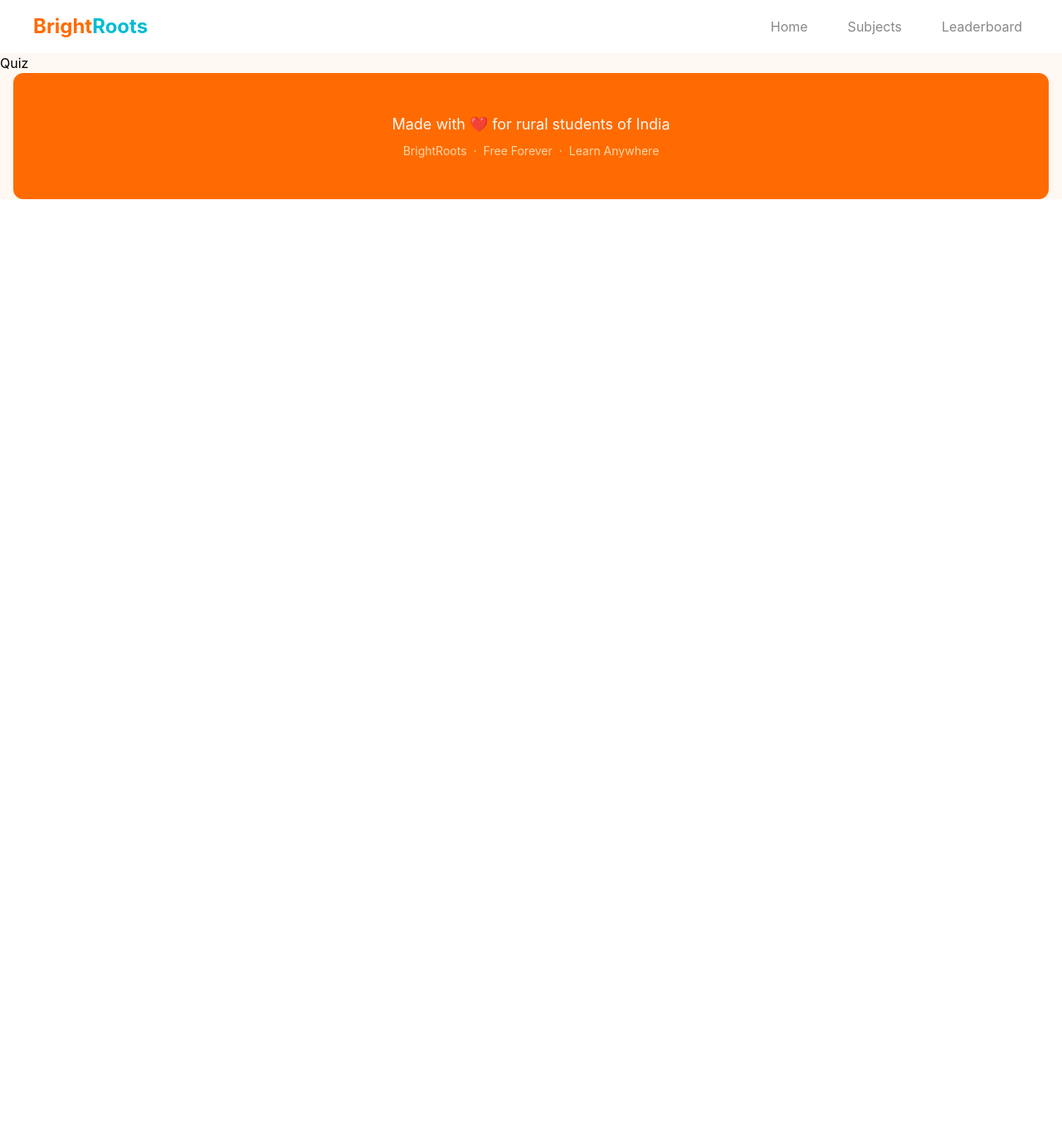
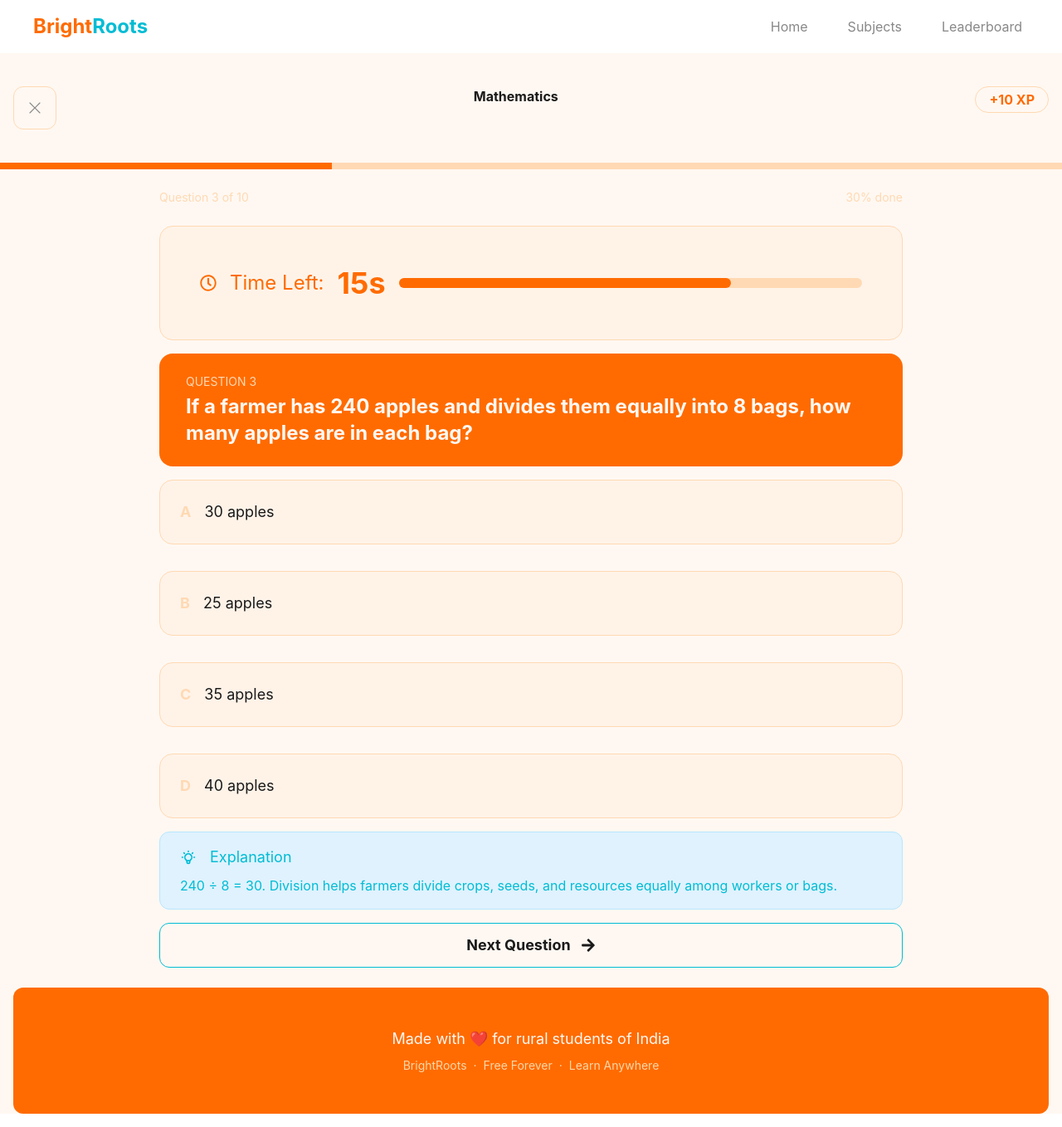
Before and after one commit to sadiksaifi9958/brightroots, a React (Vite) app: page /quiz in a window 1280 px wide. Shown: the whole page at 83% size. Before the commit the page ends 800 px from the top, so only its background shows below. Built offline with nearby package versions, Linux system fonts and the light colour scheme.

Commit message:
add Quiz Component

```diff
--- a/package.json
+++ b/package.json
@@ -13,6 +13,7 @@
     "framer-motion": "^12.40.0",
     "react": "^19.2.6",
     "react-dom": "^19.2.6",
+    "react-icons": "^5.6.0",
     "react-router-dom": "^7.17.0"
   },
   "devDependencies": {
--- a/src/data/subjects.js
+++ b/src/data/subjects.js
@@ -5,6 +5,7 @@ const subjects = [
     difficulty: "Hard",
     xp: "60 XP earned",
     progress: "60%",
+    slug: "mathematics",
   },
   {
     name: "Environmental Science",
@@ -12,6 +13,7 @@ const subjects = [
     difficulty: "Medium",
     xp: "Not started",
     progress: 0,
+    slug: "environmental science",
   },
   {
     name: "General Knowledge",
@@ -19,6 +21,7 @@ const subjects = [
     difficulty: "Medium",
     xp: "100 XP earned",
     progress: "100%",
+    slug: "general knowledge",
   },
   {
     name: "Digital Literacy",
@@ -26,6 +29,7 @@ const subjects = [
     difficulty: "Easy",
     xp: "Not started",
     progress: 0,
+    slug: "digital literacy",
   },
 ];
 
--- a/src/layout/Layout.jsx
+++ b/src/layout/Layout.jsx
@@ -4,7 +4,7 @@ import { Outlet } from "react-router-dom";
 
 function Layout() {
   return (
-    <div className="bg-[#FFF8F2]">
+    <div className="bg-[#FFF8F2] w-full">
       <Navbar />
       <Outlet />
       <Footer />
--- a/src/pages/Quiz.jsx
+++ b/src/pages/Quiz.jsx
@@ -1,5 +1,87 @@
+// import { useParams } from "react-router-dom";
+import { RxCross1 } from "react-icons/rx";
+import { FaRegClock } from "react-icons/fa";
+import { HiOutlineLightBulb } from "react-icons/hi";
+import { FaArrowRight } from "react-icons/fa";
+
 function Quiz() {
-  return <div>Quiz</div>;
+  // const { subjects } = useParams();
+  const options = [
+    { span: "A", content: "30 apples" },
+    { span: "B", content: "25 apples" },
+    { span: "C", content: "35 apples" },
+    { span: "D", content: "40 apples" },
+  ];
+  return (
+    <div className="w-full">
+      <div className="w-full py-10 flex justify-between px-4">
+        <button className="p-4 text-[#888888] text-lg border border-[#FFD9B3] rounded-xl hover:not-only:bg-white w-fit cursor-pointer active:scale-95 transition-all duration-200">
+          <RxCross1 />
+        </button>
+        <div className="text-[#1A1A1A] font-bold">Mathematics</div>
+        <div className="px-4 h-8 flex items-center font-bold text-[#FF6B00] border border-[#FFD9B3] rounded-full text-center">
+          +10 XP
+        </div>
+      </div>
+      <div className="flex flex-col gap-8">
+        <div className="w-full bg-[#FFD9B3] h-2">
+          <div className="bg-[#FF6B00] w-100 h-2"></div>
+        </div>
+      </div>
+      <div className="w-full flex flex-col items-center">
+        <div className="flex justify-between items-center py-6 w-70/100">
+          <div className="text-[#FFD9B3] text-sm">Question 3 of 10</div>
+          <div className="text-[#FFD9B3] text-sm">30% done</div>
+        </div>
+        <div className="px-12 py-12 border border-[#FFD9B3] rounded-2xl flex gap-4 items-center mb-4 w-70/100 bg-[#FFF3E8]">
+          <div className="text-[#FF6B00] text-xl">
+            <FaRegClock />
+          </div>
+          <div className="text-[#FF6B00] text-2xl">Time Left:</div>
+          <div className="text-[#FF6B00] text-4xl font-bold">15s</div>
+          <div className="flex flex-col gap-8 flex-1">
+            <div className="w-full bg-[#FFD9B3] h-3 rounded-full">
+              <div className="bg-[#FF6B00] w-100 h-3 rounded-full"></div>
+            </div>
+          </div>
+        </div>
+        <div className="py-6 px-8 bg-[#FF6B00] rounded-2xl mb-4 w-70/100">
+          <div className="text-[#FFD9B3] text-sm uppercase mb-1">
+            Question 3
+          </div>
+          <h1 className="text-[#FFF8F2] text-2xl font-bold">
+            If a farmer has 240 apples and divides them equally into 8 bags, how
+            many apples are in each bag?
+          </h1>
+        </div>
+        <div className="flex flex-col gap-4 w-70/100">
+          {options.map((option) => (
+            <div className="px-6 py-6 border border-[#FFD9B3] bg-[#FFF3E8] rounded-2xl flex items-center gap-4 mb-4">
+              <div className="text-lg text-[#FFD9B3] font-bold">
+                {option.span}
+              </div>
+              <div className="text-[#1A1A1A] text-lg">{option.content}</div>
+            </div>
+          ))}
+        </div>
+        <div className="w-70/100 bg-sky-100 border border-sky-200 rounded-xl px-6 py-4 flex flex-col gap-2 mb-4">
+          <div className="flex gap-4 text-[#00BCD4] items-center">
+            <div className="text-xl">
+              <HiOutlineLightBulb />
+            </div>
+            <div className="text-lg">Explanation</div>
+          </div>
+          <div className="text-[#00BCD4] text-md">
+            240 ÷ 8 = 30. Division helps farmers divide crops, seeds, and
+            resources equally among workers or bags.{" "}
+          </div>
+        </div>
+        <div className="py-3 border border-[#00BCD4] text-[#1A1A1A] text-lg w-70/100 rounded-xl mb-6 cursor-pointer font-bold flex gap-3 justify-center items-center active:scale-95 active:bg-[#00BCD4]/20 transition-all duration-150">
+          Next Question <FaArrowRight />
+        </div>
+      </div>
+    </div>
+  );
 }
 
 export default Quiz;
--- a/src/pages/Subjects.jsx
+++ b/src/pages/Subjects.jsx
@@ -1,7 +1,9 @@
 import { BsArrowLeft } from "react-icons/bs";
 import subjects from "../data/subjects";
+// import { useNavigate } from "react-router-dom";
 
 function Subjects() {
+  // const navigate = useNavigate();
   return (
     <div className="w-full flex flex-col gap-8 bg-[#FFF8F2] p-4">
       <button className="p-4 text-[#888888] text-lg border border-[#FFD9B3] rounded-xl hover:not-only:bg-white w-fit cursor-pointer active:scale-95 transition-all duration-200">
@@ -20,7 +22,10 @@ function Subjects() {
       </div>
       <div className="grid grid-cols-2 gap-6 items-center justify-center w-full px-6">
         {subjects.map((card) => (
-          <div className="w-full py-10 flex flex-col gap-2 items-start justify-center border border-[#FFD9B3] rounded-xl pl-8 bg-white hover:shadow-md transition-shadow duration-200 cursor-pointer">
+          <div
+            className="w-full py-10 flex flex-col gap-2 items-start justify-center border border-[#FFD9B3] rounded-xl pl-8 bg-white hover:shadow-md transition-shadow duration-200 cursor-pointer"
+            // onClick={navigate(card.slug)}
+          >
             <span className="text-5xl">{card.icon}</span>
             <h1 className="text-xl text-[#1A1A1A] font-bold">{card.name}</h1>
             <p className="flex gap-2 text-[#888888]">
```
Also changed, not shown: 1 other file (tests, documents, lock files or other folders).
